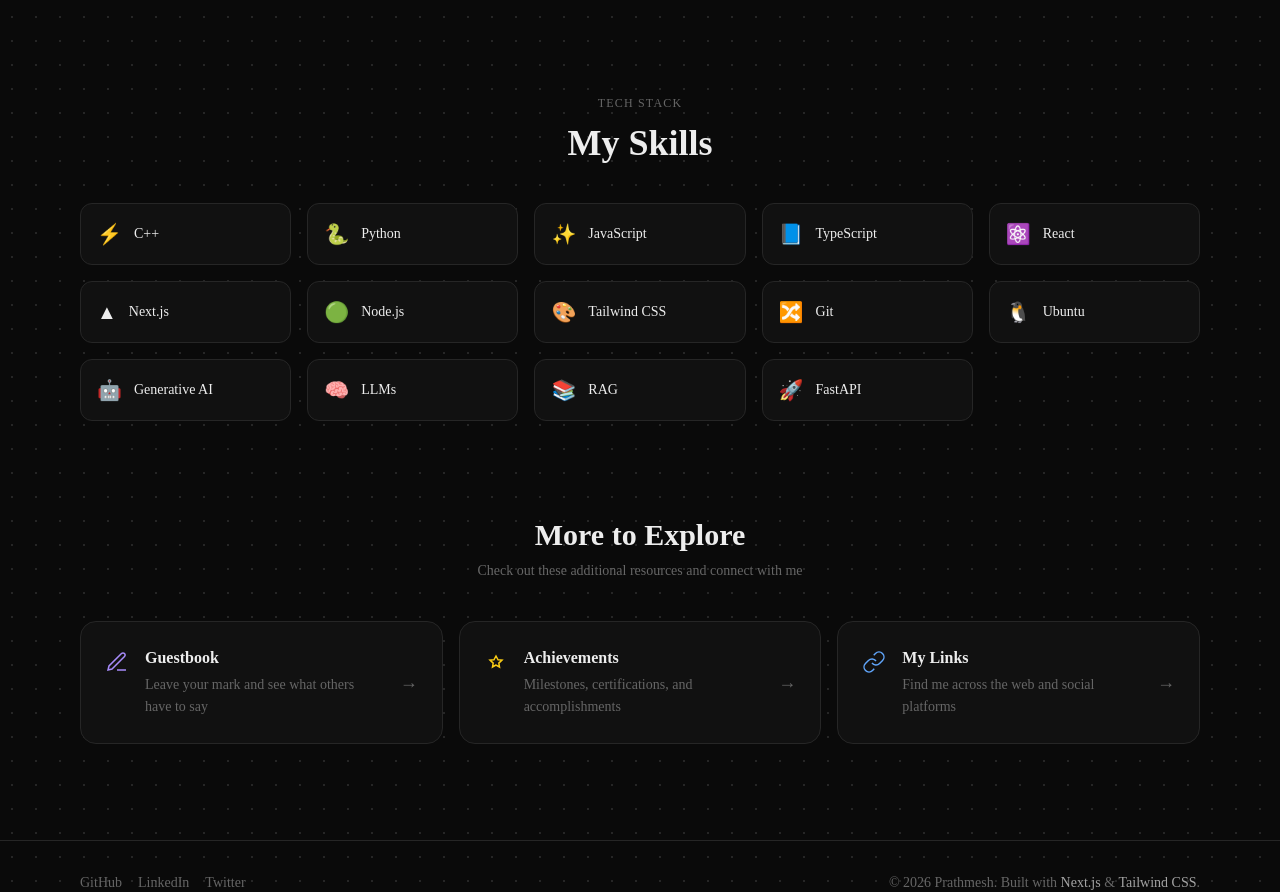
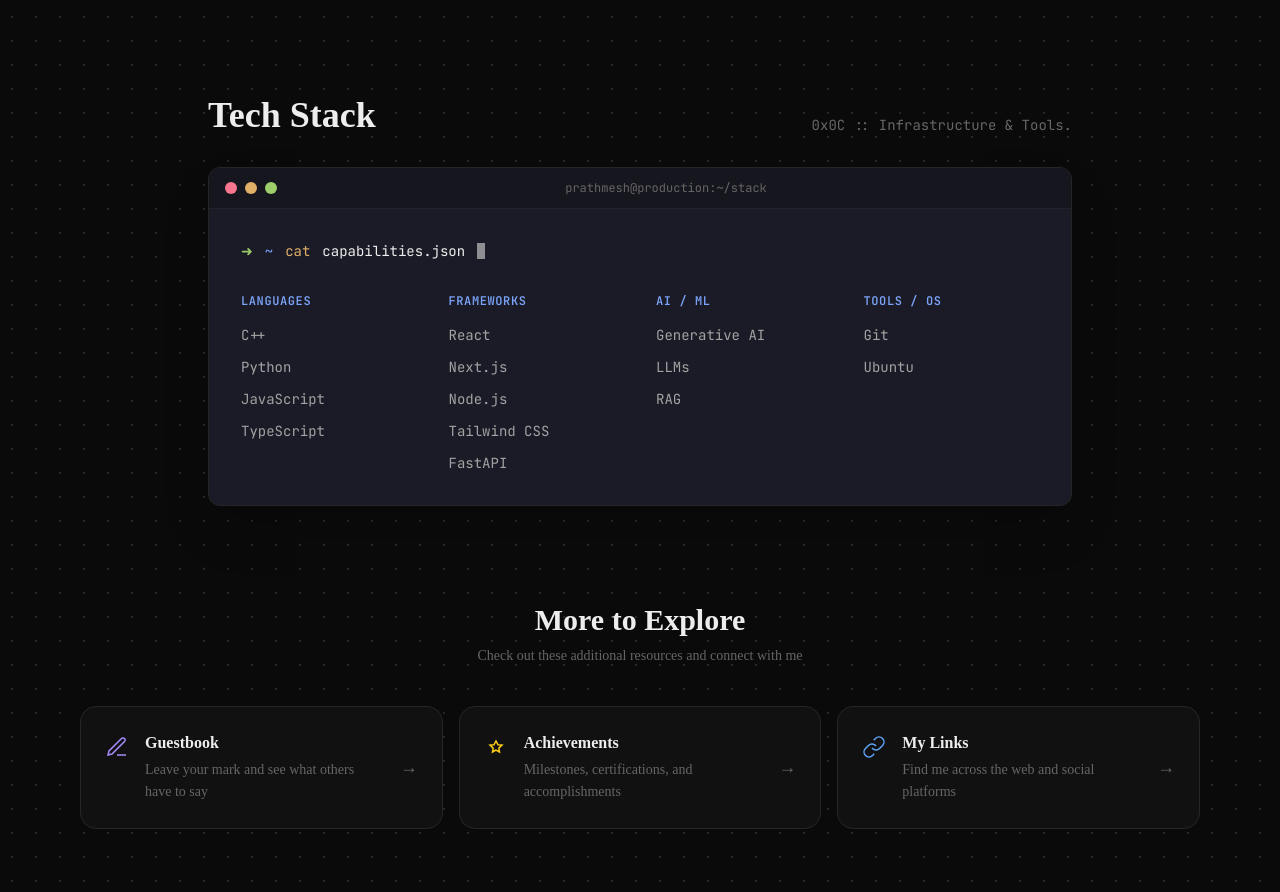
Before and after one commit to Prathmesh1222/my-portfolio_, a Next.js app: page / in a window 1280 px wide. Shown: the part 1747-2639 px from the top of the page. Built offline with nearby package versions, Linux system fonts and the light colour scheme.

Commit message:
feat: redesign tech stack as terminal UI component

```diff
--- a/src/components/SkillsSection.tsx
+++ b/src/components/SkillsSection.tsx
@@ -2,79 +2,97 @@
 
 import { motion } from "framer-motion";
 
-const skills = [
-  { name: "C++", icon: "⚡" },
-  { name: "Python", icon: "🐍" },
-  { name: "JavaScript", icon: "✨" },
-  { name: "TypeScript", icon: "📘" },
-  { name: "React", icon: "⚛️" },
-  { name: "Next.js", icon: "▲" },
-  { name: "Node.js", icon: "🟢" },
-  { name: "Tailwind CSS", icon: "🎨" },
-  { name: "Git", icon: "🔀" },
-  { name: "Ubuntu", icon: "🐧" },
-  { name: "Generative AI", icon: "🤖" },
-  { name: "LLMs", icon: "🧠" },
-  { name: "RAG", icon: "📚" },
-  { name: "FastAPI", icon: "🚀" },
+const skillCategories = [
+  {
+    title: "LANGUAGES",
+    skills: ["C++", "Python", "JavaScript", "TypeScript"],
+  },
+  {
+    title: "FRAMEWORKS",
+    skills: ["React", "Next.js", "Node.js", "Tailwind CSS", "FastAPI"],
+  },
+  {
+    title: "AI / ML",
+    skills: ["Generative AI", "LLMs", "RAG"],
+  },
+  {
+    title: "TOOLS / OS",
+    skills: ["Git", "Ubuntu"],
+  },
 ];
-
-const container = {
-  hidden: { opacity: 0 },
-  show: {
-    opacity: 1,
-    transition: {
-      staggerChildren: 0.05,
-    },
-  },
-};
-
-const skillItem = {
-  hidden: { opacity: 0, scale: 0.9 },
-  show: {
-    opacity: 1,
-    scale: 1,
-    transition: { type: "spring" as const, stiffness: 300, damping: 20 },
-  },
-};
 
 export default function SkillsSection() {
   return (
-    <section id="skills" className="w-full max-w-6xl mx-auto px-4 mb-24">
+    <section id="skills" className="w-full max-w-4xl mx-auto px-4 mb-24">
       <motion.div
         initial={{ opacity: 0, y: 20 }}
         whileInView={{ opacity: 1, y: 0 }}
         viewport={{ once: true, margin: "-50px" }}
-        className="text-center mb-10"
+        className="flex flex-col sm:flex-row justify-between items-start sm:items-end mb-8 gap-4"
       >
-        <h3 className="text-xs uppercase tracking-widest text-[var(--color-muted-2)] mb-3 font-medium">
-          Tech Stack
-        </h3>
-        <h2 className="text-3xl md:text-4xl font-bold text-[var(--color-foreground)]">
-          My Skills
-        </h2>
+        <div>
+          <h2 className="text-3xl md:text-4xl font-bold text-[var(--color-foreground)]">
+            Tech Stack
+          </h2>
+        </div>
+        <p className="text-sm font-mono text-[var(--color-muted-2)]">
+          0x0C :: Infrastructure & Tools.
+        </p>
       </motion.div>
 
       <motion.div
-        variants={container}
-        initial="hidden"
-        whileInView="show"
+        initial={{ opacity: 0, y: 30 }}
+        whileInView={{ opacity: 1, y: 0 }}
         viewport={{ once: true, margin: "-50px" }}
-        className="grid grid-cols-2 sm:grid-cols-3 md:grid-cols-4 lg:grid-cols-5 gap-4"
+        transition={{ type: "spring", stiffness: 100, damping: 20 }}
+        className="w-full rounded-xl overflow-hidden shadow-2xl border border-[var(--color-card-border)] bg-[#1a1b26]"
       >
-        {skills.map((skill) => (
-          <motion.div
-            key={skill.name}
-            variants={skillItem}
-            whileHover={{ scale: 1.05 }}
-            className="flex items-center gap-3 p-4 rounded-xl border border-[var(--color-card-border)] bg-[var(--color-card)] hover:bg-[var(--color-card-hover)] transition-colors duration-200"
-          >
-            <span className="text-xl">{skill.icon}</span>
-            <span className="text-sm font-medium text-[var(--color-foreground)]">
-              {skill.name}
-            </span>
-          </motion.div>
-        ))}
+        {/* Terminal Header */}
+        <div className="flex items-center px-4 py-3 bg-[#16161e] border-b border-white/5">
+          <div className="flex gap-2">
+            <div className="w-3 h-3 rounded-full bg-[#f7768e]" />
+            <div className="w-3 h-3 rounded-full bg-[#e0af68]" />
+            <div className="w-3 h-3 rounded-full bg-[#9ece6a]" />
+          </div>
+          <div className="mx-auto text-xs font-mono text-[var(--color-muted-2)] flex items-center gap-2">
+            prathmesh@production:~/stack
+          </div>
+        </div>
+
+        {/* Terminal Body */}
+        <div className="p-6 md:p-8 font-mono text-sm">
+          <div className="flex items-center gap-3 mb-8">
+            <span className="text-[#9ece6a]">➜</span>
+            <span className="text-[#7aa2f7]">~</span>
+            <span className="text-[#e0af68]">cat</span>
+            <span className="text-[var(--color-foreground)]">capabilities.json</span>
+            <motion.span
+              animate={{ opacity: [1, 0] }}
+              transition={{ duration: 0.8, repeat: Infinity, ease: "linear" }}
+              className="w-2 h-4 bg-[var(--color-foreground)] inline-block"
+            />
+          </div>
+
+          <div className="grid grid-cols-2 md:grid-cols-4 gap-x-8 gap-y-10">
+            {skillCategories.map((category) => (
+              <div key={category.title}>
+                <h4 className="text-[#7aa2f7] font-semibold tracking-wider mb-4 text-xs">
+                  {category.title}
+                </h4>
+                <ul className="space-y-3">
+                  {category.skills.map((skill) => (
+                    <li
+                      key={skill}
+                      className="text-[var(--color-muted)] hover:text-[var(--color-foreground)] transition-colors duration-200 cursor-default"
+                    >
+                      {skill}
+                    </li>
+                  ))}
+                </ul>
+              </div>
+            ))}
+          </div>
+        </div>
       </motion.div>
     </section>
   );
```
